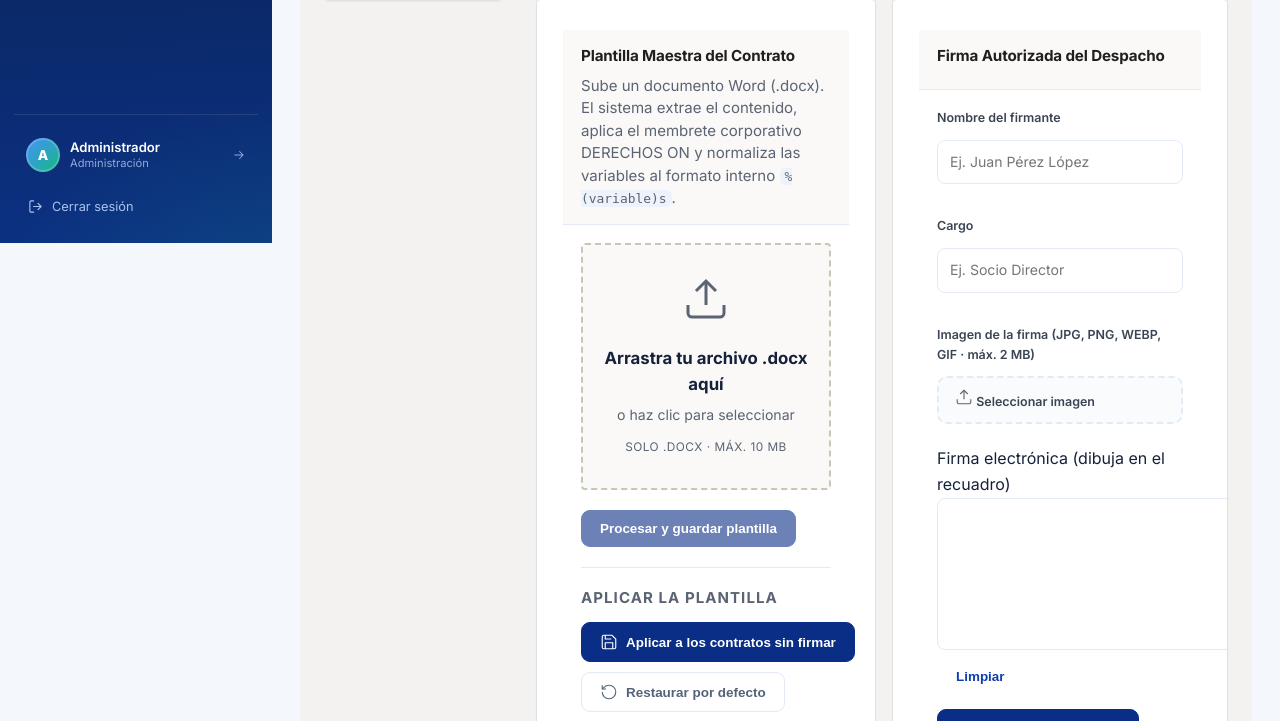
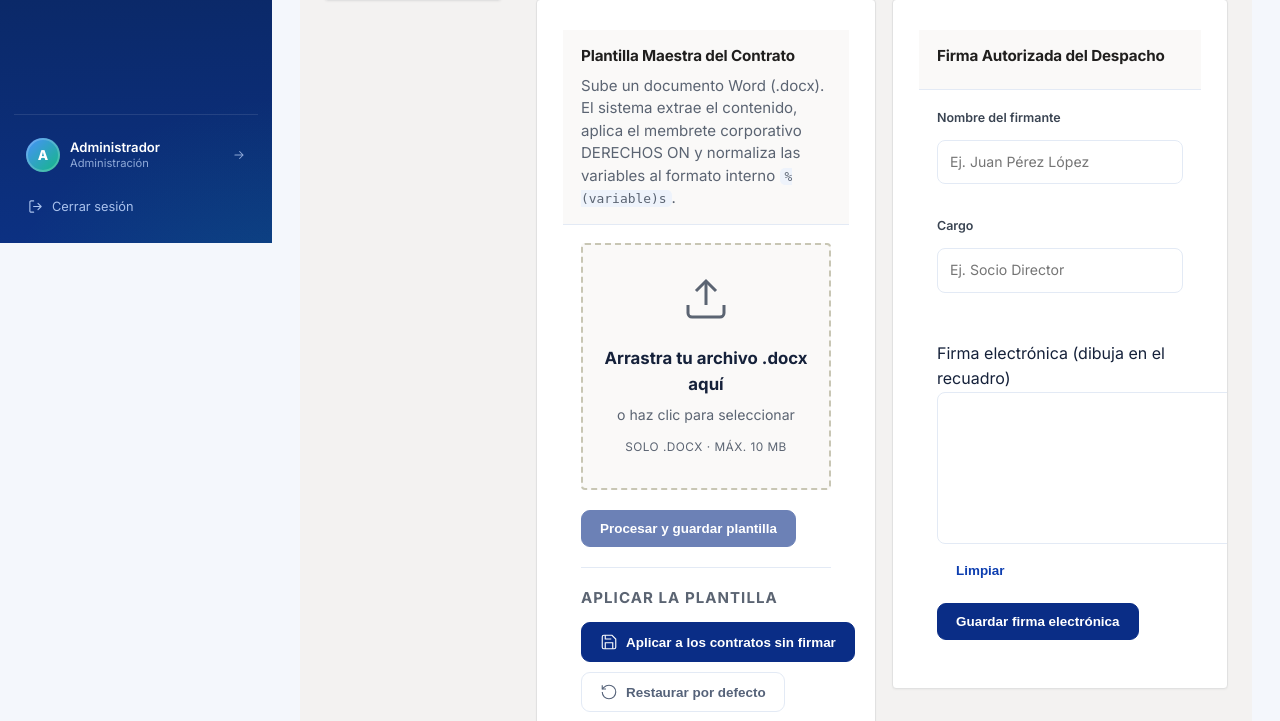
Before and after one commit to DerechosOn/administracion, a Flask app: template templates/admin/contrato.html in a window 1280 px wide. Shown: the part 557-1278 px from the top of the page. Run offline with Flask 3, Linux system fonts and the light colour scheme; the template is opened without the code that fills it, so the values that code supplies are empty; data comes from the database, SQL or seed files in the repository.

Commit message:
Elimina firma manual y deja solo firma electronica en contratos

```diff
--- a/templates/admin/contrato.html
+++ b/templates/admin/contrato.html
@@ -166,14 +166,6 @@
             </div>
           </div>
           <div class="form-field">
-            <label for="firma">Imagen de la firma (JPG, PNG, WEBP, GIF · máx. 2 MB)</label>
-            <div class="file-input-wrapper">
-              <input type="file" id="firma" name="firma" accept="image/*" onchange="updateFileLabel(this)">
-              <label for="firma" class="file-input-label" id="firma-label">
-                <svg viewBox="0 0 24 24" fill="none" stroke="currentColor" stroke-width="1.5"><path d="M21 15v4a2 2 0 0 1-2 2H5a2 2 0 0 1-2-2v-4"/><polyline points="17 8 12 3 7 8"/><line x1="12" y1="3" x2="12" y2="15"/></svg>
-                <span id="firma-text">Seleccionar imagen</span>
-              </label>
-            </div>
             {% if C.get('contrato_firma_archivo') %}
             <div class="current-signature">
               <span>Firma actual:</span>
```
